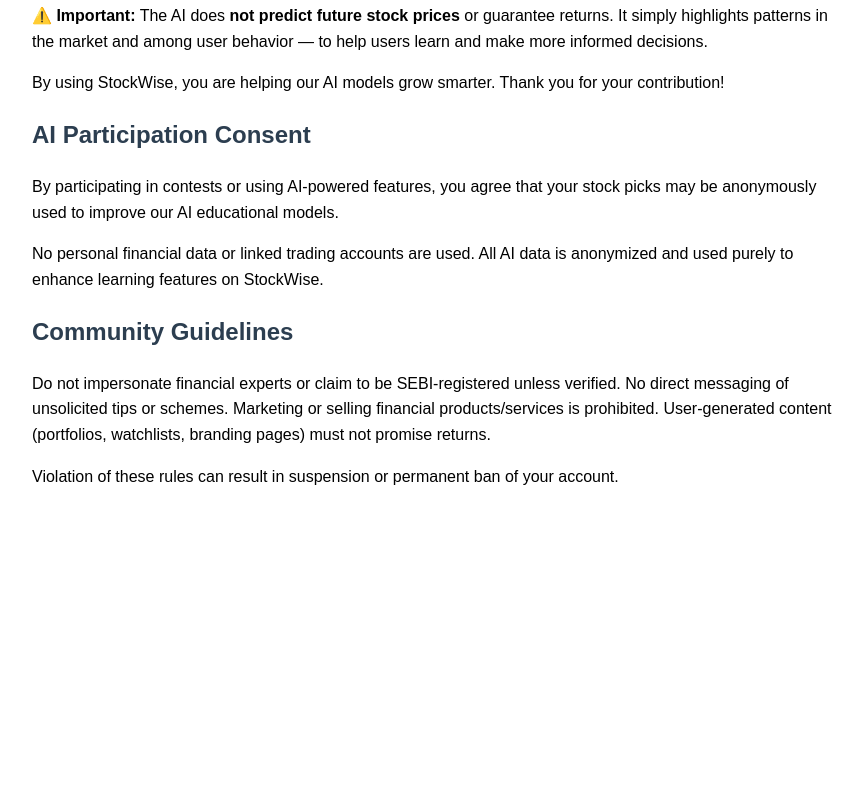
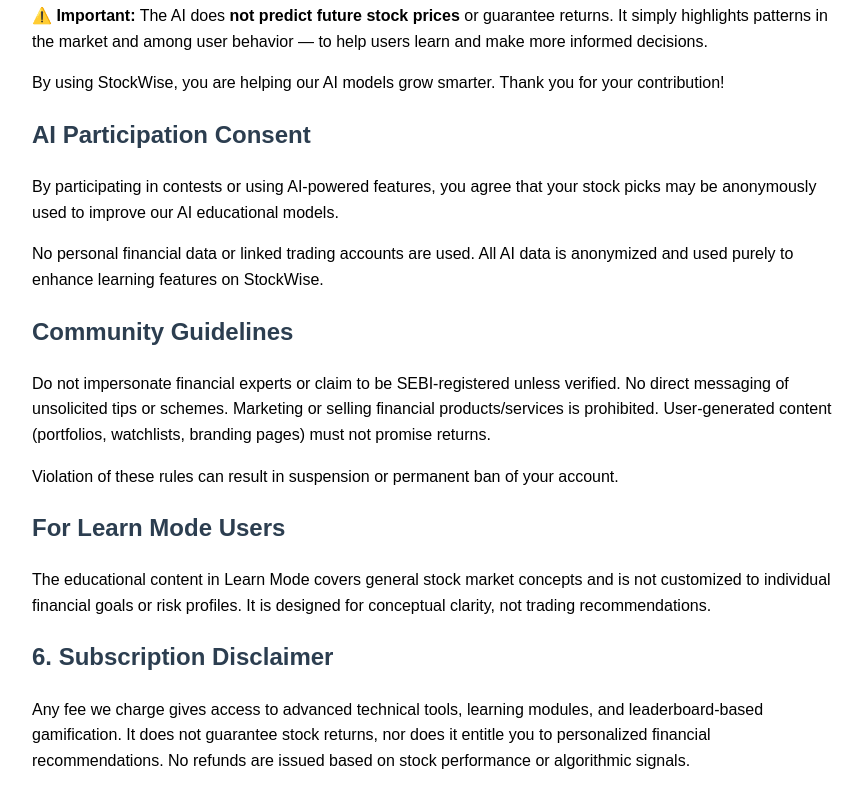
Before and after one commit to moviesandpromos/moviesandpromos.github.io, a plain HTML site: page privacypolicy.html in a window 1280 px wide. Shown: the part 1033-1840 px from the top of the page, without its empty margins (208-1071 px from the left). Before the commit the page ends 1557 px from the top, so only its background shows below. Drawn offline with Linux system fonts and the light colour scheme.

Commit message:
Update privacypolicy.html

```diff
--- a/privacypolicy.html
+++ b/privacypolicy.html
@@ -66,5 +66,18 @@
 <p>Violation of these rules can result in suspension or permanent ban of your account.</p>
 
 
+    <h2>For Learn Mode Users</h2>
+
+<p>The educational content in Learn Mode covers general stock market concepts and is not customized to individual financial goals or risk profiles. It is designed for conceptual clarity, not trading recommendations.</p>
+
+
+<h2>6. Subscription Disclaimer</h2>
+
+ <p>Any fee we charge gives access to advanced technical tools, learning modules, and leaderboard-based gamification.
+ It does not guarantee stock returns, nor does it entitle you to personalized financial recommendations.
+ No refunds are issued based on stock performance or algorithmic signals.</p>
+
+
+
 </body>
 </html>
```
